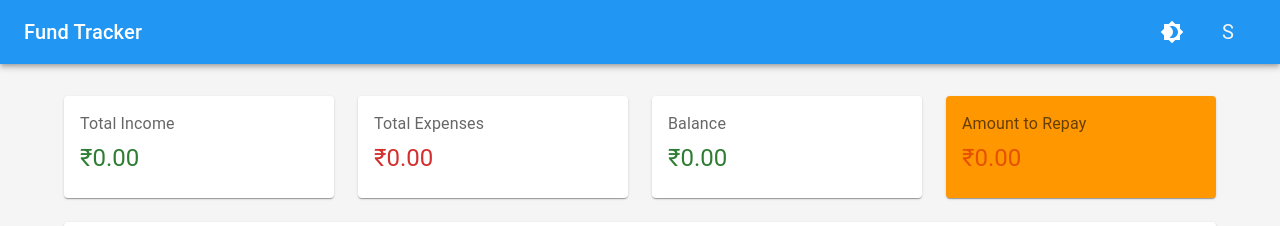
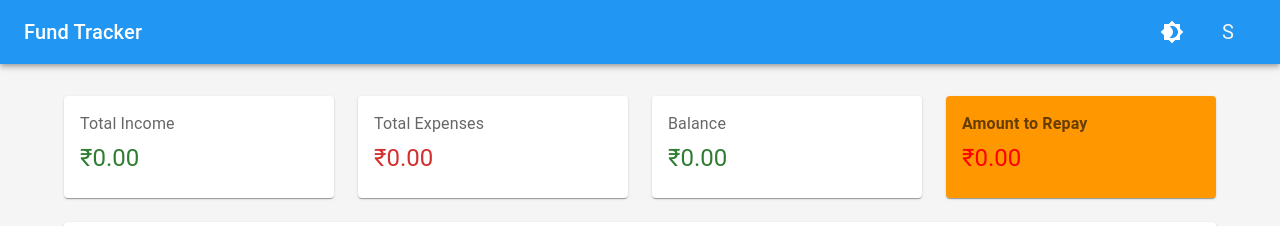
Before and after one commit to Binwin6724/fund-tracker, a React (Create React App) app: page / in a window 1280 px wide. Shown: the top 226 px of the page. Built offline with nearby package versions, Linux system fonts and the light colour scheme; no server answers; sample sign-in values are in the browser's storage.

Commit message:
added changes

```diff
--- a/src/components/Dashboard.js
+++ b/src/components/Dashboard.js
@@ -241,10 +241,10 @@ const Dashboard = () => {
           <Grid item xs={12} sm={6} md={3}>
             <Card sx={{ bgcolor: 'warning.light' }}>
               <CardContent>
-                <Typography color="textSecondary" gutterBottom>
+                <Typography color="textSecondary" gutterBottom style={{fontWeight: 'bold'}}>
                   Amount to Repay
                 </Typography>
-                <Typography variant="h5" component="div" color="warning.dark">
+                <Typography variant="h5" component="div" style={{color: 'red'}}>
                   ₹{totals.toRepay.toFixed(2)}
                 </Typography>
               </CardContent>
```
